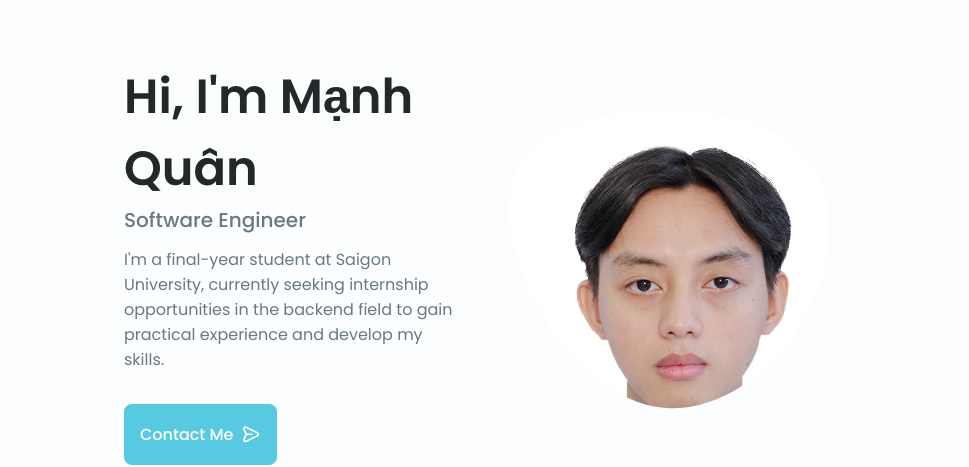
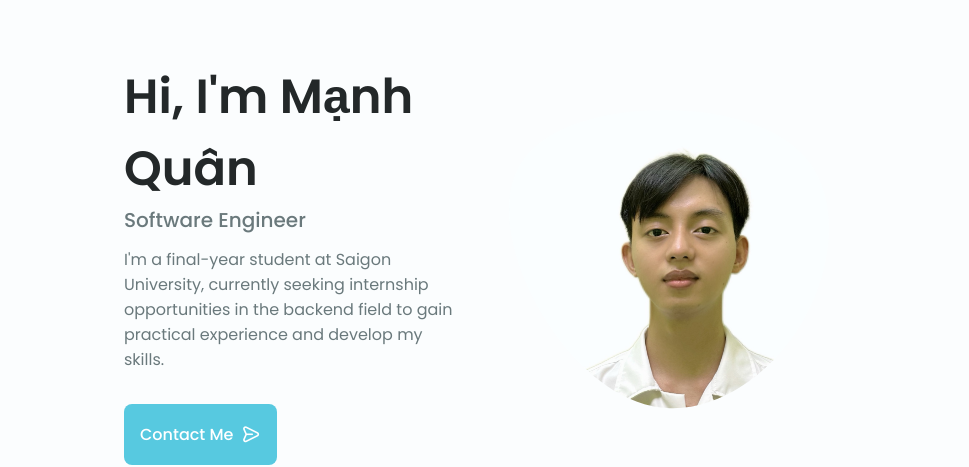
Before and after one commit to tdmquan/Porfolio, a plain HTML site: page index.html in a window 1280 px wide. Shown: the part 123-590 px from the top of the page, 184-1153 px from the left. Drawn offline with nearby package versions, Linux system fonts and the light colour scheme.

Commit message:
fix avatar

```diff
--- a/index.html
+++ b/index.html
@@ -107,7 +107,7 @@
                                     165.547 130.807 187.559 100.226 186.353C69.6454 185.297 41.0228 161.023 21.7403
                                     129.362C2.45775 97.8511 -7.48481 59.1033 6.67581 34.5279C20.9871 10.1032 59.7028
                                     -0.149132 97.9666 0.00163737C136.23 0.303176 174.193 10.857 190.312 36.4879Z" />
-                                <image class="home__blob-img" xlink:href="packages/images/150copy.jpg" />
+                                <image class="home__blob-img" xlink:href="packages/images/anhcv.jpg" />
                             </g>
                         </svg>
                     </div>
```
